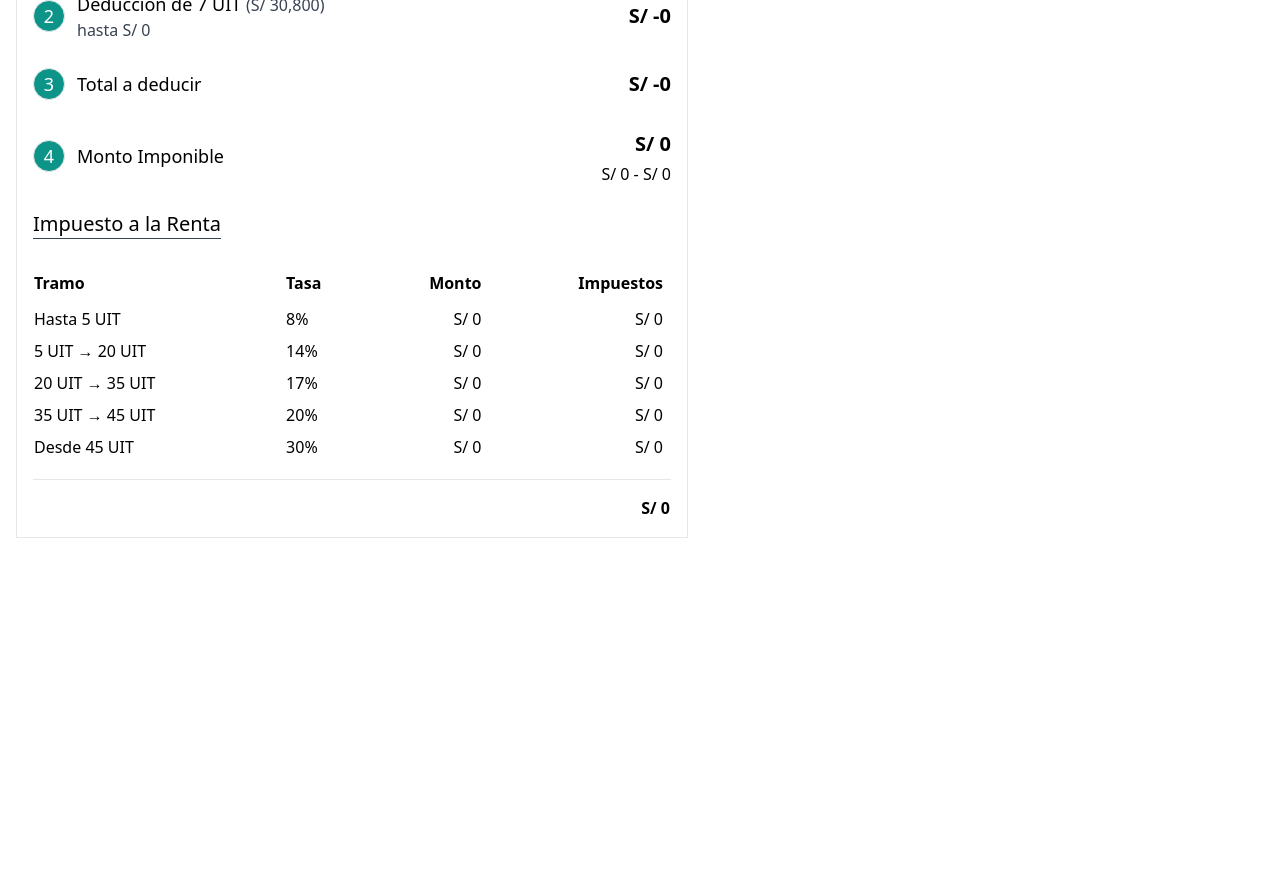
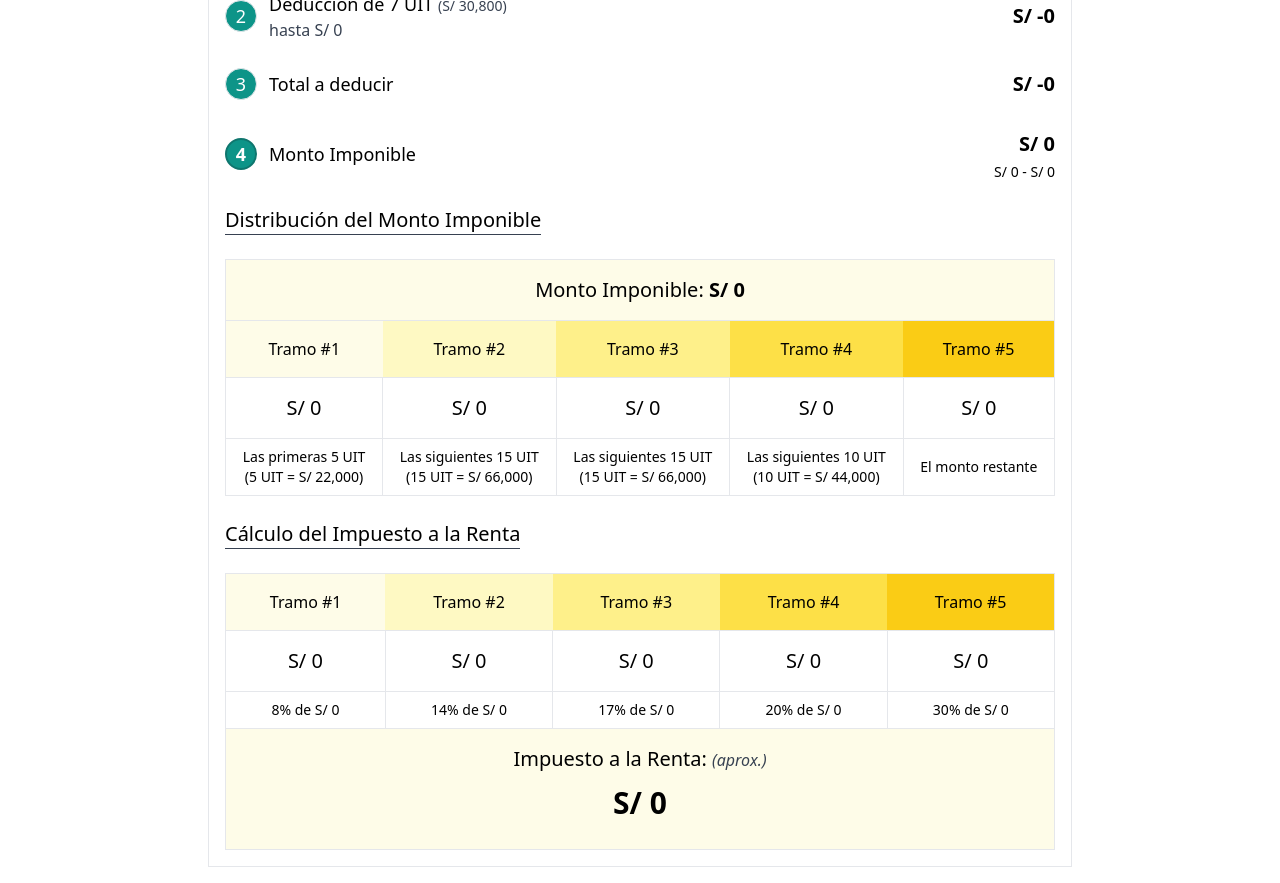
Before and after one commit to juliogarciag/income-tax-calculator, a React (Create React App) app: page / in a window 1280 px wide. Shown: the part 380-1263 px from the top of the page. Before the commit the page ends 934 px from the top, so only its background shows below. Built offline with nearby package versions, Linux system fonts and the light colour scheme.

Commit message:
Replace tax tables

```diff
--- a/package.json
+++ b/package.json
@@ -10,6 +10,7 @@
     "@types/node": "^16.11.26",
     "@types/react": "^17.0.43",
     "@types/react-dom": "^17.0.14",
+    "clsx": "^1.1.1",
     "react": "^18.0.0",
     "react-dom": "^18.0.0",
     "react-scripts": "5.0.0",
--- a/src/App.tsx
+++ b/src/App.tsx
@@ -1,3 +1,4 @@
+import clsx from "clsx";
 import React, { ReactNode } from "react";
 import useIncomeTaxCalculation, {
   CalculationData,
@@ -42,23 +43,28 @@ function App() {
   });
 
   return (
-    <div className="p-4">
+    <div className="p-4 max-w-4xl mx-auto">
       <CalculationFields
         yearInput={yearInput}
         yearlyIncomeAmountInput={yearlyIncomeAmountInput}
       />
       <div className="w-full h-px border-b inline-block" />
       <UITInfoBlock year={yearInput.value} />
-      <div className="mt-4 max-w-2xl border p-4 space-y-6">
+      <div className="mt-4 border p-4 space-y-6">
         <h2 className="text-xl border-b border-gray-700 inline-flex">
           Deducciones
         </h2>
         <TaxDeductions calculation={calculation} />
 
         <h2 className="text-xl border-b border-gray-700 inline-flex">
-          Impuesto a la Renta
+          Distribución del Monto Imponible
         </h2>
-        <TaxBrackets calculation={calculation} />
+        <TaxableAmountDistributionTable calculation={calculation} />
+
+        <h2 className="text-xl border-b border-gray-700 inline-flex">
+          Cálculo del Impuesto a la Renta
+        </h2>
+        <IncomeTaxCalculationTable calculation={calculation} />
       </div>
     </div>
   );
@@ -70,17 +76,26 @@ function TaxDeductionListItem({
   subtitle,
   content,
   subContent,
+  bulletClassName,
+  bullet,
 }: {
   number: number;
   title: ReactNode;
   subtitle?: ReactNode;
   content: ReactNode;
   subContent?: ReactNode;
+  bulletClassName?: string;
+  bullet?: ReactNode;
 }) {
+  const numberClassName = clsx(
+    "border bg-teal-600 text-white inline-flex w-8 h-8 items-center rounded-full mr-3",
+    bulletClassName ?? "",
+  );
+
   return (
     <div className="text-lg flex items-center">
-      <div className="border bg-teal-600 text-white inline-flex w-8 h-8 items-center rounded-full mr-3">
-        <h3 className="w-full text-center">{number}</h3>
+      <div className={numberClassName}>
+        <h3 className="w-full text-center">{bullet ? bullet : number}</h3>
       </div>
       <div className="mr-3">
         <div className="mr-2">{title}</div>
@@ -107,7 +122,9 @@ function TaxDeductions({ calculation }: { calculation: CalculationData }) {
         subtitle={
           <>
             hasta {deductions.first.limitInUIT} UIT (
+            <span className="text-sm">
               {formatMoney(deductions.first.limit)})
+            </span>
           </>
         }
         content={<>{formatMoney(-deductions.first.deductedAmount)}</>}
@@ -117,7 +134,7 @@ function TaxDeductions({ calculation }: { calculation: CalculationData }) {
         title={
           <>
             Deducción de {deductions.second.amountInUIT} UIT{" "}
-            <span className="text-base text-gray-700">
+            <span className="text-sm text-gray-700">
               ({formatMoney(deductions.second.expectedAmount)})
             </span>
           </>
@@ -136,9 +153,11 @@ function TaxDeductions({ calculation }: { calculation: CalculationData }) {
       <TaxDeductionListItem
         number={4}
         title="Monto Imponible"
+        bullet={<>4</>}
+        bulletClassName="bg-teal-50 border-2 border-teal-700 text-teal-700 font-bold"
         content={formatMoney(taxableAmounts.finalAmount)}
         subContent={
-          <div className="font-normal text-base">
+          <div className="font-normal text-sm">
             {formatMoney(taxableAmounts.initialAmount)} -{" "}
             {formatMoney(
               deductions.first.deductedAmount +
@@ -160,7 +179,7 @@ function CalculationFields({
 }) {
   return (
     <div className="flex-col space-y-2">
-      <div className="flex items-center w-80 justify-between">
+      <div className="flex items-center w-96 justify-between">
         <label className="mr-4" htmlFor="year">
           Año
         </label>
@@ -179,9 +198,9 @@ function CalculationFields({
           })}
         </select>
       </div>
-      <div className="flex items-center w-80 justify-between">
+      <div className="flex items-center w-96 justify-between">
         <label className="mr-4" htmlFor="yearlyIncomeAmount">
-          Total del año {yearInput.value}
+          Ingresos del año {yearInput.value}
         </label>
         <div>
           <span className="px-1">S/ </span>
@@ -198,45 +217,180 @@ function CalculationFields({
   );
 }
 
-function TaxBrackets({ calculation }: { calculation: CalculationData }) {
+function IncomeTaxCalculationTable({
+  calculation,
+}: {
+  calculation: CalculationData;
+}) {
   const { taxBracketResults } = calculation;
 
+  const mainFooterRow = (
+    <tr>
+      <th
+        className="text-center font-normal text-xl p-4 bg-yellow-50 border-b"
+        colSpan={taxBracketResults.length}
+      >
+        <p>
+          Impuesto a la Renta:{" "}
+          <em className="text-base text-gray-700">(aprox.)</em>
+        </p>
+        <strong className="block text-3xl p-3">
+          {formatMoney(calculation.taxableAmounts.finalAmount)}
+        </strong>
+      </th>
+    </tr>
+  );
+
   return (
-    <table className="table-auto w-full">
+    <div className="space-y-2">
+      <table className="w-full border">
         <thead>
           <tr>
-          <th className="text-left pr-2 py-2 font-semibold">Tramo</th>
-          <th className="text-left pr-2 py-2 font-semibold">Tasa</th>
-          <th className="text-right pr-2 py-2 font-semibold">Monto</th>
-          <th className="text-right pr-2 py-2 font-semibold">Impuestos</th>
+            {taxBracketResults.map((_, index) => {
+              const backgroundCLassNames = [
+                `bg-yellow-50`,
+                `bg-yellow-100`,
+                `bg-yellow-200`,
+                `bg-yellow-300`,
+                `bg-yellow-400`,
+              ];
+
+              return (
+                <td
+                  key={index}
+                  className={`p-4 ${backgroundCLassNames[index]} text-center`}
+                >
+                  Tramo #{index + 1}
+                </td>
+              );
+            })}
           </tr>
         </thead>
         <tbody>
+          <tr>
             {taxBracketResults.map((result, index) => {
               return (
-            <tr key={index}>
-              <td className="pr-2 py-1">{rangeToText(result.rangeInUIT)}</td>
-              <td className="pr-2 py-1">{Math.round(result.rate * 100)}%</td>
-              <td className="pr-2 py-1 text-right">
+                <td
+                  key={index}
+                  className="p-4 text-center text-xl font-medium border border-collapse"
+                >
+                  {formatMoney(result.taxes)}
+                </td>
+              );
+            })}
+          </tr>
+          <tr>
+            {taxBracketResults.map((result, index) => {
+              return (
+                <td
+                  key={index}
+                  className="px-4 py-2 text-sm text-center border border-collapse"
+                >
+                  {Math.round(result.rate * 100)}% de{" "}
+                  <span className="font-medium">
+                    {formatMoney(result.taxableAmount)}
+                  </span>
+                </td>
+              );
+            })}
+          </tr>
+        </tbody>
+        <tfoot>{mainFooterRow}</tfoot>
+      </table>
+    </div>
+  );
+}
+
+function TaxableAmountDistributionTable({
+  calculation,
+}: {
+  calculation: CalculationData;
+}) {
+  const { taxBracketResults } = calculation;
+
+  const mainHeaderRow = (
+    <tr>
+      <th
+        className="text-center font-normal text-xl p-4 bg-yellow-50 border-b"
+        colSpan={taxBracketResults.length}
+      >
+        <span>Monto Imponible:</span>{" "}
+        <strong>{formatMoney(calculation.taxableAmounts.finalAmount)}</strong>
+      </th>
+    </tr>
+  );
+
+  return (
+    <div className="space-y-2">
+      <table className="w-full border">
+        <thead>
+          {mainHeaderRow}
+          <tr>
+            {taxBracketResults.map((_, index) => {
+              const backgroundCLassNames = [
+                `bg-yellow-50`,
+                `bg-yellow-100`,
+                `bg-yellow-200`,
+                `bg-yellow-300`,
+                `bg-yellow-400`,
+              ];
+
+              return (
+                <td
+                  key={index}
+                  className={`p-4 ${backgroundCLassNames[index]} text-center`}
+                >
+                  Tramo #{index + 1}
+                </td>
+              );
+            })}
+          </tr>
+        </thead>
+        <tbody>
+          <tr>
+            {taxBracketResults.map((result, index) => {
+              return (
+                <td
+                  key={index}
+                  className="p-4 text-center text-xl font-medium border border-collapse"
+                >
                   {formatMoney(result.taxableAmount)}
                 </td>
-              <td className="pr-2 py-1 text-right">
-                {formatMoney(result.taxes)}
-              </td>
-            </tr>
               );
             })}
-        <tr className="border-b h-4"></tr>
+          </tr>
           <tr>
-          <td></td>
-          <td></td>
-          <td></td>
-          <td className="text-right pt-4 font-semibold">
-            {formatMoney(calculation.totalTaxes)}
+            {taxBracketResults.map((result, index) => {
+              const taxBracket = TAX_BRACKETS_TABLE[index];
+
+              return (
+                <td
+                  key={index}
+                  className="px-4 py-2 text-sm text-center border border-collapse"
+                >
+                  {result.rangeInUIT.min === 0 ? (
+                    <>Las primeras {taxBracket.amountInUIT} UIT</>
+                  ) : result.rangeInUIT.max === Infinity ? (
+                    <>El monto restante</>
+                  ) : (
+                    <>Las siguientes {taxBracket.amountInUIT} UIT</>
+                  )}
+                  <br />
+                  <span>
+                    {result.rangeInUIT.max === Infinity ? null : (
+                      <>
+                        ({taxBracket.amountInUIT} UIT ={" "}
+                        {formatMoney(taxBracket.amountInUIT * calculation.uit)})
+                      </>
+                    )}
+                  </span>
                 </td>
+              );
+            })}
           </tr>
         </tbody>
       </table>
+    </div>
   );
 }
 
@@ -272,7 +426,7 @@ function rangeToText({ min, max }: { min: number; max: number }) {
   if (max === Infinity) {
     return `Desde ${min} UIT`;
   }
-  return `${min} UIT → ${max} UIT`;
+  return `${min} → ${max} UIT`;
 }
 
 function formatMoney(amount: number) {
```
Also changed, not shown: 1 other file (tests, documents, lock files or other folders). Lines whose indentation alone changed are shown as unchanged.
